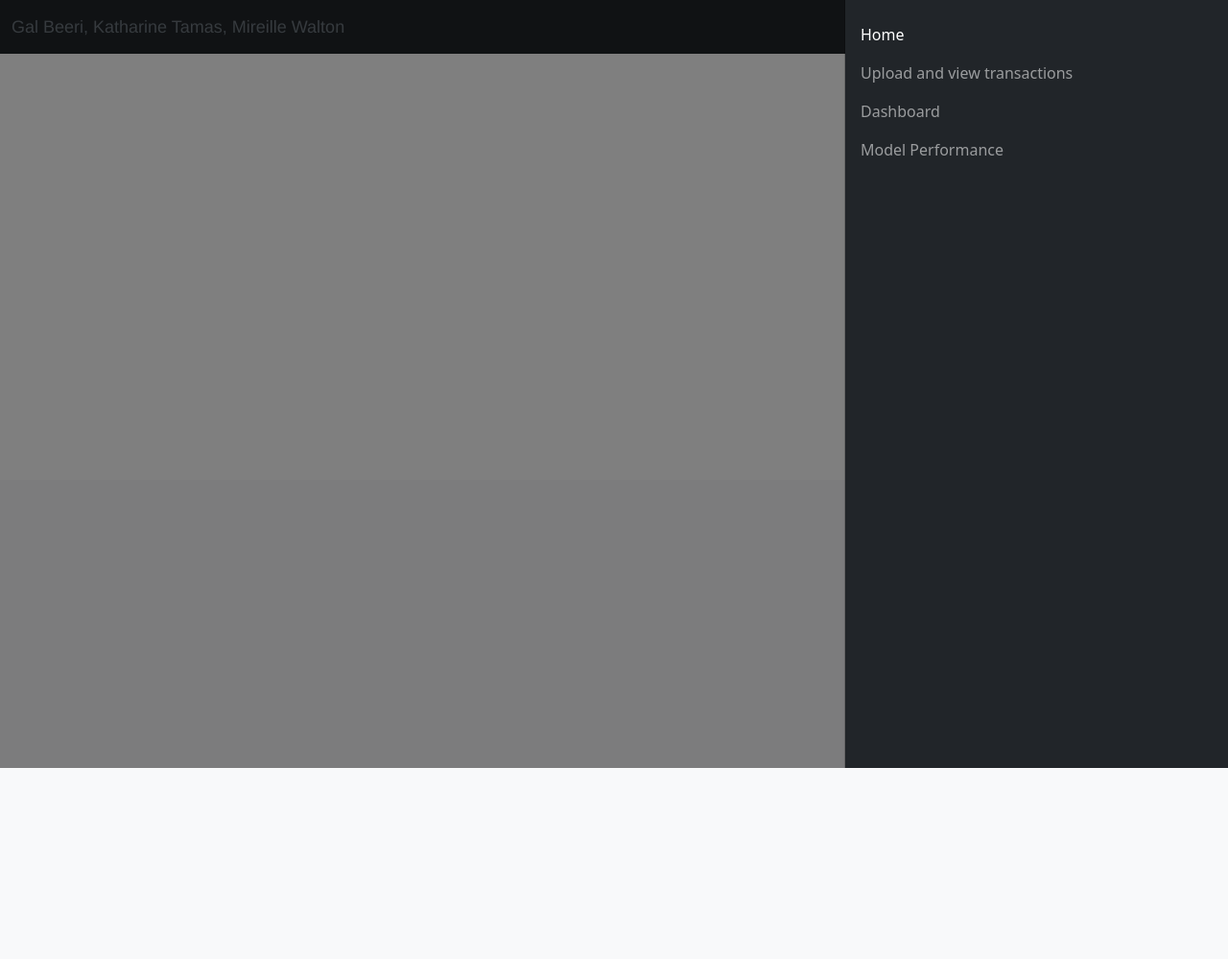
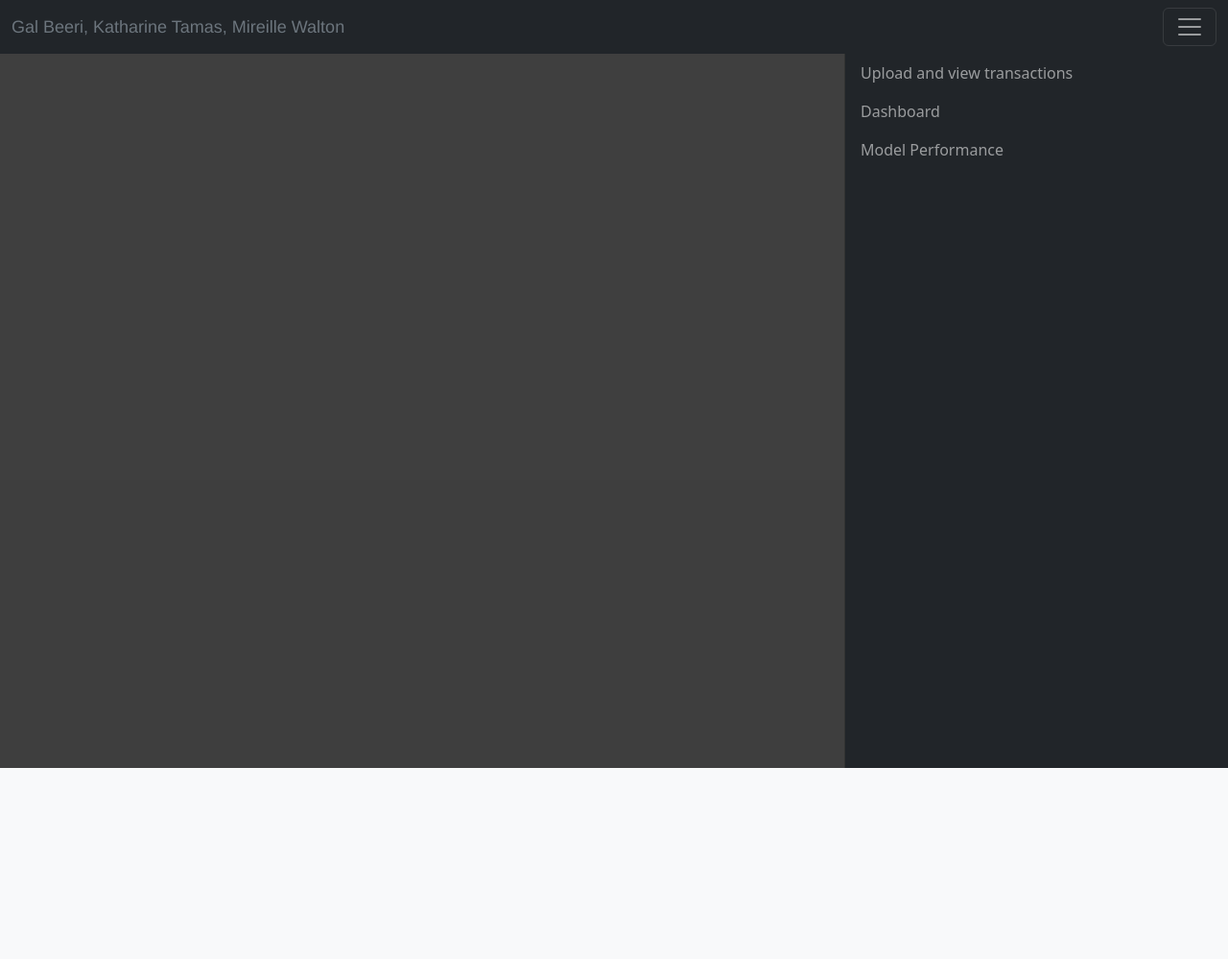
Before and after one commit to Kokolipa/fraudulent_transactions, a Python web app: template Webpages/flask/templates/dashboard.html in a window 1280 px wide, after a click that opens the changed part. Shown: the top 999 px of the page at 96% size. Before the commit the page ends 800 px from the top, so only its background shows below. Run offline with Jinja, Linux system fonts and the light colour scheme; the template is opened without the code that fills it, so the values that code supplies are empty; some libraries are stand-ins or nearby versions.

Commit message:
upload original working flask & html

```diff
--- a/Webpages/flask/templates/dashboard.html
+++ b/Webpages/flask/templates/dashboard.html
@@ -47,4 +47,53 @@
 
   </body>
 <!-- END OF PAGE - DO NOT DELETE -->
+</html><!DOCTYPE html>
+<html lang="en">
+  <head>
+    <meta charset="UTF-8">
+    <meta name="viewport" content="width=device-width, initial-scale=1.0">
+    <meta http-equiv="X-UA-Compatible" content="ie=edge">
+    <title>Credit Card Fraud Analysis-dasbhoard</title>
+    <link href="https://cdn.jsdelivr.net/npm/bootstrap@5.3.2/dist/css/bootstrap.min.css" rel="stylesheet" integrity="sha384-T3c6CoIi6uLrA9TneNEoa7RxnatzjcDSCmG1MXxSR1GAsXEV/Dwwykc2MPK8M2HN" crossorigin="anonymous">
+    <link rel="preconnect" href="https://fonts.googleapis.com">
+    <link rel="preconnect" href="https://fonts.gstatic.com" crossorigin>
+    <link href="https://fonts.googleapis.com/css2?family=Jost:ital,wght@0,300;1,300&family=Noto+Sans+Display:wght@300&display=swap" rel="stylesheet">
+    <link rel="stylesheet" href="{{ url_for('static', filename='styles.css') }}">
+  </head>
+  <body>
+
+    <!-- NAVIGATION BAR -->
+    <nav class="navbar navbar-dark bg-dark fixed-top">
+      <div class="container-fluid">
+        <a class="navbar-brand" >Gal Beeri, Katharine Tamas, Mireille Walton</a>
+        <button class="navbar-toggler" type="button" data-bs-toggle="offcanvas" data-bs-target="#offcanvasDarkNavbar" aria-controls="offcanvasDarkNavbar" aria-label="Toggle navigation">
+          <span class="navbar-toggler-icon"></span>
+        </button>
+        <div class="offcanvas offcanvas-end text-bg-dark" tabindex="-1" id="offcanvasDarkNavbar" aria-labelledby="offcanvasDarkNavbarLabel">
+          <div class="offcanvas-body">
+            <ul class="navbar-nav justify-content-end flex-grow-1 pe-3">
+              <li class="nav-item">
+                <a class="nav-link active" aria-current="page" href="{{ url_for('index')}}">Home</a>
+              </li>
+              <li class="nav-item">
+                <a class="nav-link" href="{{ url_for('transactions')}}">Upload and view transactions</a>
+                <a class="nav-link" href="{{ url_for('dashboard')}}">Dashboard</a>
+                <!-- <a class="nav-link" href="#">Model Performance</a> -->
+              </li>
+            </ul>
+          </div>
+        </div>
+      </div>
+    </nav>
+    <script src="https://cdn.jsdelivr.net/npm/bootstrap@5.3.2/dist/js/bootstrap.bundle.min.js" integrity="sha384-C6RzsynM9kWDrMNeT87bh95OGNyZPhcTNXj1NW7RuBCsyN/o0jlpcV8Qyq46cDfL" crossorigin="anonymous"></script>
+
+    <!-- DASH - DASHBOARD DATA -->
+    <div class = "dashboard_layout">
+      <div class="container-fluid">
+        <a href = "/dashapp/", class="dash-link"></a>
+      </div>
+    </div>
+
+  </body>
+<!-- END OF PAGE - DO NOT DELETE -->
 </html>
--- a/Webpages/flask/templates/index.html
+++ b/Webpages/flask/templates/index.html
@@ -85,9 +85,9 @@
                 <div class="card-body">
                   <p class="card-text">Step 2 - View your results dashboard.</p>
                   <div class="d-flex justify-content-between align-items-center">
-                      <div class="btn-group">
+                      <!-- <div class="btn-group">
                           <a href="{{ url_for('dashboard')}}" class="btn btn-sm btn-outline-secondary">View</a>
-                      </div>
+                      </div> -->
                   </div>
                 </div>
               </div>
```
